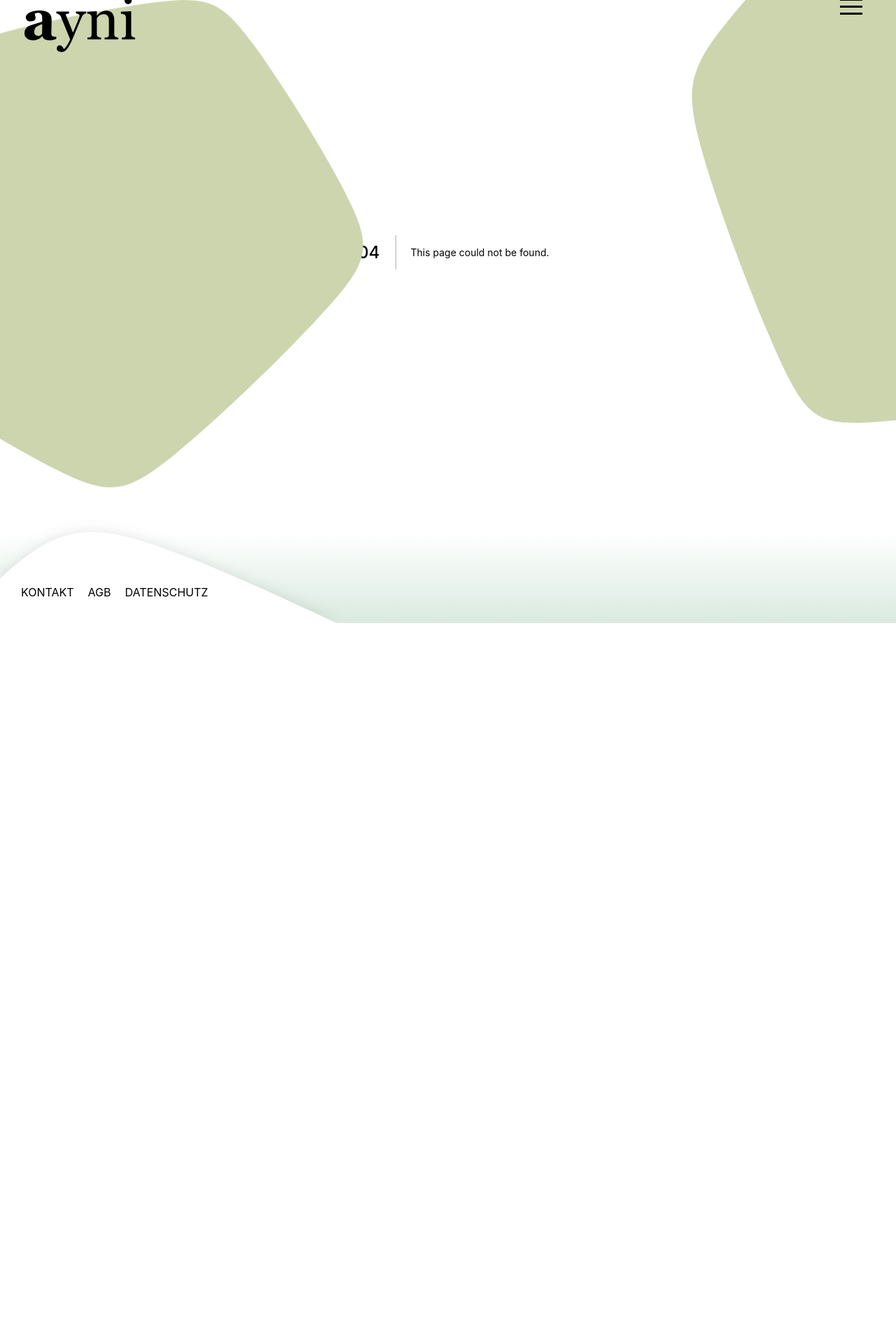
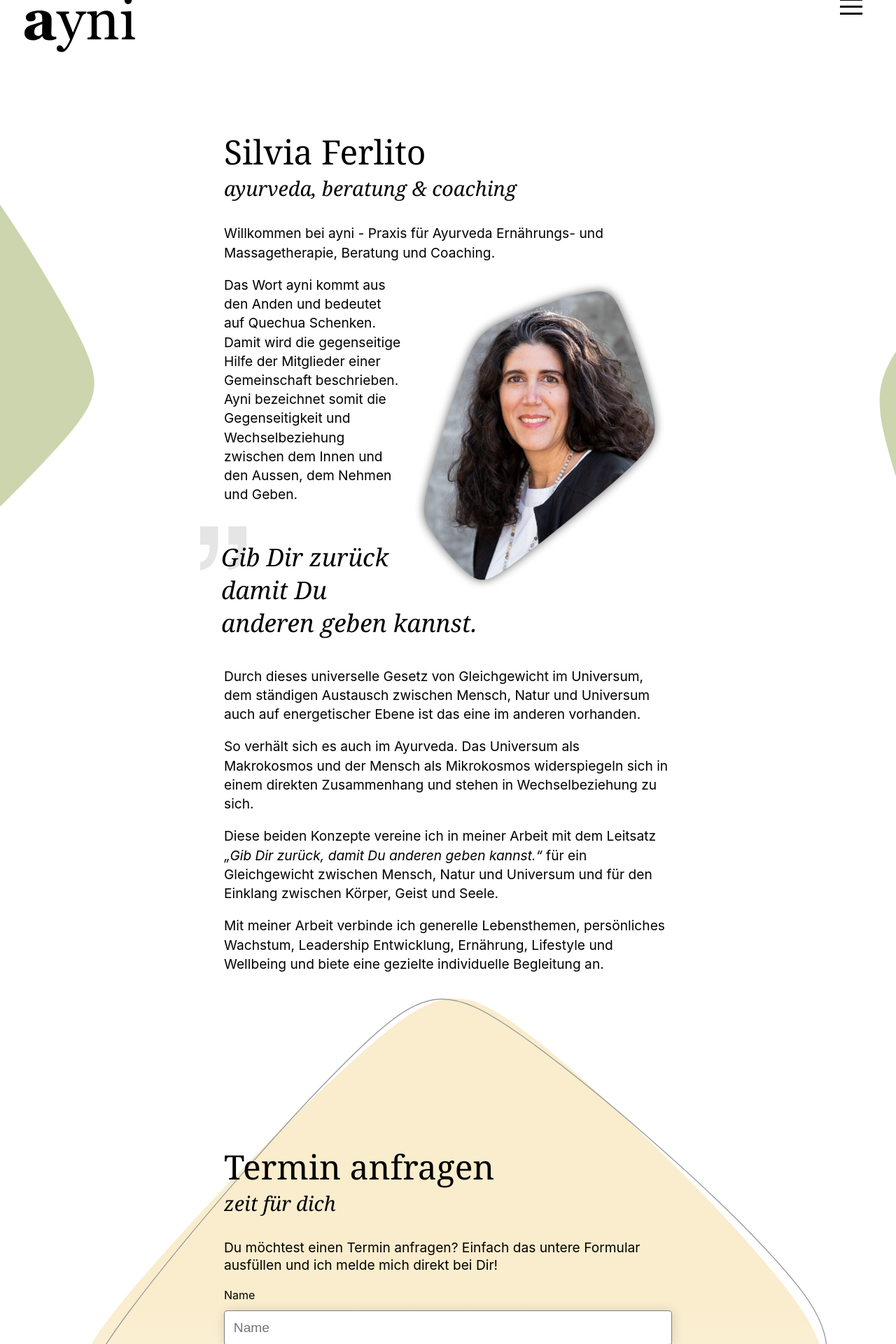
Before and after one commit to ddresch/ayni.ch, a Next.js app: page / in a window 1280 px wide. Before the commit this address had no page. Shown: the part 40-1960 px from the top of the page at 70% size. Before the commit the page ends 930 px from the top, so only its background shows below. Built offline with nearby package versions, Linux system fonts and the light colour scheme.

Commit message:
Add static start index page

```diff
--- /dev/null
+++ b/pages/index.jsx
@@ -0,0 +1,43 @@
+import * as React from 'react'
+import ContactForm from '../components/ContactForm'
+import { ContentContainer } from '../components/ContentContainer'
+import { Headline } from '../components/Headline'
+import Layout from '../components/Layout'
+import { Quote } from '../components/Quote'
+
+export default function LandingPage(props) {
+  return (
+    <Layout>
+        <div className='main-container'>
+            <div className='spacer-top'></div>
+            <Headline line1="Silvia Ferlito" line2="ayurveda, beratung &amp; coaching" />
+            <p>
+                Willkommen bei ayni - Praxis für Ayurveda Ernährungs- und Massagetherapie, Beratung und Coaching.
+            </p>
+            <p>
+                <img src="portrait-wall.png" className='content-img-right' alt="Portrait Silvia Ferlito" />
+                Das Wort ayni kommt aus den Anden und bedeutet auf Quechua Schenken. Damit wird die gegenseitige Hilfe der Mitglieder einer Gemeinschaft beschrieben. Ayni bezeichnet somit die Gegenseitigkeit und Wechselbeziehung zwischen dem Innen und den Aussen, dem Nehmen und Geben.
+            </p>
+            <Quote text="Gib Dir zurück damit Du anderen geben kannst."/>
+            <p>
+                Durch dieses universelle Gesetz von Gleichgewicht im Universum, dem ständigen Austausch zwischen Mensch, Natur und Universum auch auf energetischer Ebene ist das eine im anderen vorhanden.
+            </p>
+            <p>
+                So verhält sich es auch im Ayurveda. Das Universum als Makrokosmos und der Mensch als Mikrokosmos widerspiegeln sich in einem direkten Zusammenhang und stehen in Wechselbeziehung zu sich.
+            </p>
+            <p>
+                Diese beiden Konzepte vereine ich in meiner Arbeit mit dem Leitsatz <i>„Gib Dir zurück, damit Du anderen geben kannst.“</i> für ein Gleichgewicht zwischen Mensch, Natur und Universum und für den Einklang zwischen Körper, Geist und Seele.
+            </p>
+            <p>
+                Mit meiner Arbeit verbinde ich generelle Lebensthemen, persönliches Wachstum, Leadership Entwicklung, Ernährung, Lifestyle und Wellbeing und biete eine gezielte individuelle Begleitung an.
+            </p>
+        </div>
+        <ContentContainer primaryColor={'#faedcd'}>
+            <Headline line1="Termin anfragen" line2="zeit f&uuml;r dich" />
+            <p>Du m&ouml;chtest einen Termin anfragen? Einfach das untere Formular ausf&uuml;llen und ich melde mich direkt bei Dir!</p>
+            <ContactForm />
+        </ContentContainer>
+        <div className='spacer-top'></div>
+    </Layout>
+  )
+}
--- a/styles/ContentContainer.module.css
+++ b/styles/ContentContainer.module.css
@@ -1,7 +1,7 @@
 div.contentContainer {
   position: relative;
-  background-size: contain;
-  background-repeat: no-repeat;
+  background-size: cover !important;
+  background-position: center !important;
 }
 
 div.contentContainer p {
@@ -9,10 +9,8 @@ div.contentContainer p {
 }
 
 div.quads1 {
-  width: 800px;
-  height: 915px;
-  padding: 70px 180px 20px 180px;
-  margin-top: 100px;
+  width: 100%;
+  padding: 15% 10% 25% 5%;
 }
 
 div.quads2 {
@@ -28,20 +26,20 @@ div.quads3 {
   background-size: 100% !important;
 }
 
-@media screen and (max-width: 375px) {
+@media screen and (min-width: 768px) {
   div.quads1 {
-    padding: 70px 230px 20px 230px;
-  }
-  div.quads2 {
-    padding: 120px 220px 120px 220px;
+    padding: 15% 25% 25% 25%;
   }
 }
 
-@media screen and (min-width: 376px) and (max-width: 640px) {
+@media screen and (min-width: 1024px) {
   div.quads1 {
-    padding: 70px 225px 20px 230px;
-  }
-  div.quads2 {
-    padding: 110px 220px 120px 220px;
+    margin: auto;
+    background-size: contain !important;
+    background-repeat: no-repeat !important;
   }
 }
+
+@media screen and (min-width: 1440px) {
+
+}
--- a/styles/Footer.module.css
+++ b/styles/Footer.module.css
@@ -3,7 +3,7 @@
   flex: 1;
   justify-content: left;
   align-items: center;
-  background: linear-gradient(to top, #d9eae0, #ffffff);
+  background: linear-gradient(to top, #ccd5ae, #ffffff);
 }
 
 .footerNav {
--- a/styles/Headline.module.css
+++ b/styles/Headline.module.css
@@ -1,28 +1,30 @@
 h1.headline {
   font-family: Georgia, 'Times New Roman', Times, serif;
   font-weight: normal;
-  font-size: 3em;
-  margin-left: -42px;
+  /* font-size: 3em;
+  margin-left: -42px; */
+  font-size: 1.9em;
 }
 
 h1.headline span {
-  font-size: 0.85em;
+  /* font-size: 0.85em; */
+  font-size: 0.6em;
   font-style: italic;
   display: block;
-  margin-left: 6%;
+  /* margin-left: 6%; */
 }
 
-@media screen and (max-width: 390px) {
+@media screen and (min-width: 425px) {
   h1.headline {
-    margin-left: 0;
+    font-size: 2.1em;
   }
   h1.headline span {
-    font-size: 0.65em;
+    font-size: 0.6em;
   }
 }
 
-@media screen and (min-width: 414px) {
+@media screen and (min-width: 1024px) {
   h1.headline {
-    margin-left: -25px;
+    font-size: 3em;
   }
 }
--- a/styles/Quote.module.css
+++ b/styles/Quote.module.css
@@ -3,7 +3,7 @@ blockquote.quote {
   font-size: 35px;
   font-family: Georgia;
   padding: 20px 30px;
-  margin: 20px 0 0 -34px;
+  margin: 5% 0 0 -34px;
   background-repeat: no-repeat;
   background-size: 10%;
   font-style: italic;
--- a/styles/globals.css
+++ b/styles/globals.css
@@ -12,37 +12,116 @@ a {
   text-decoration: none;
 }
 
+p {
+  line-height: 1.7rem;
+  font-size: 1.2rem;
+}
+
+input, textarea, select {
+  padding: 2%;
+  border: 1px solid;
+  border-radius: 5px;
+  width: 100%;
+  font-size: 1.2rem;
+  box-shadow: 1px 1px 16px rgb(0 0 0 / 15%);
+  border-color: rgba(0,0,0,0.5);
+  margin-top: 2%;
+}
+
+label {
+  margin-top: 5px;
+  display: block;
+}
+
 * {
   box-sizing: border-box;
 }
 
-@media screen and (max-width: 640px) {
-  .left-decor,
+.main-container {
+  position: relative;
+  width: 90%;
+  margin: auto;
+}
+
+.spacer-top {
+  padding-top: 30%;
+}
+
+img.content-img-right {
+  width: 100%;
+  float: none;
+}
+
+.left-decor, .right-decor {
+  position: fixed;
+}
+
+.left-decor {
+  position: absolute;
+  margin-left: -200%;
+}
+
+.right-decor {
+  right: -230%;
+  top: -50%;
+}
+
+@media screen and (min-width: 375px) {
+  .left-decor {
+    margin-left: -170%;
+  }
   .right-decor {
-    display: none;
+    right: -190%;
   }
 }
 
-@media screen and (min-width: 769px) and (max-width: 1024px) {
+@media screen and (min-width: 425px) {
   .left-decor {
-    position: absolute;
+    margin-left: -150%;
+  }
+  .right-decor {
+    right: -160%;
+  }
+}
+
+@media screen and (min-width: 768px) {
+  .left-decor {
     margin-left: -80%;
   }
   .right-decor {
-    position: fixed;
-    right: -700px;
-    top: -50%;
+    right: -90%;
+    top: 80%;
+  }
+  .main-container {
+    width: 50%;
   }
 }
 
-@media screen and (min-width: 1025px) {
+@media screen and (min-width: 1024px) {
   .left-decor {
-    position: absolute;
-    margin-left: -20%;
+    margin-left: -50%;
+    top: 70%;
   }
   .right-decor {
-    position: fixed;
-    right: -500px;
-    top: -90%;
+    right: -60%;
+    top: 90%;
+  }
+  img.content-img-right {
+    width: 60%;
+    float: right;
   }
 }
+
+@media screen and (min-width: 1440px) {
+  .left-decor {
+    margin-left: -35%;
+    top: 200px;
+  }
+  .right-decor {
+    right: -40%;
+    top: -250px;
+  }
+  img.content-img-right {
+    width: 60%;
+  }
+}
```
Also changed, not shown: public/portrait-wall.png (added).
